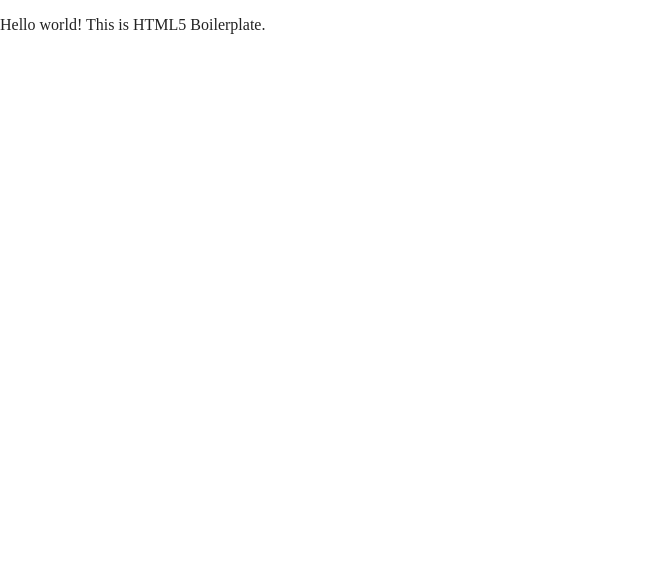
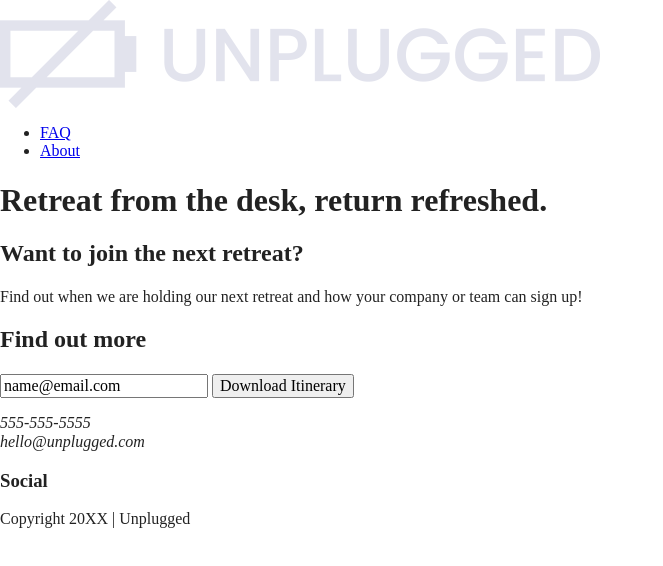
Before and after one commit to ejzavala/unplugged-site, a website built with Parcel: page index.html in a window 1280 px wide. Shown: the whole page, without its empty margins (0-663 px from the left). Built offline with nearby package versions, Linux system fonts and the light colour scheme.

Commit message:
added homepage header and footer

```diff
--- a/index.html
+++ b/index.html
@@ -3,7 +3,7 @@
 
 <head>
   <meta charset="utf-8">
-  <title></title>
+  <title> Unplugged Homepage</title>
   <meta name="description" content="">
   <meta name="viewport" content="width=device-width, initial-scale=1">
 
@@ -21,11 +21,76 @@
 
   <meta name="theme-color" content="#fafafa">
 </head>
-
+            <!-- page content starts here -->
 <body>
 
-  <!-- Add your site or application content here -->
-  <p>Hello world! This is HTML5 Boilerplate.</p>
+  <header>
+
+    <div class="content-wrapper">
+      <a href="#"><img src="img/unpluggedlogo.png" alt="unplugged logo"></a>
+      <div>
+        <nav>
+          <ul>
+            <li><a href="faq/index.html" target="_blank">FAQ</a></li>
+            <li><a href="about/index.html" target="_blank">About</a></li>
+          </ul>
+        </nav>
+      </div>
+    </div>
+
+  </header>
+
+  <main>
+
+    <section class="headline">
+      <div class="content-wrapper">
+        <h1>Retreat from the desk, return refreshed.</h1>
+      </div>
+    </section>
+
+    <aside class="signup-form">
+      <div class="content-wrapper">
+        <div class="form-description">
+          <h2>Want to join the next retreat?</h2>
+          <p>Find out when we are holding our next retreat and how your company or team can sign up!</p>
+
+        </div>
+        <div class="input-form">
+          <h2>Find out more</h2>
+          <input type="text" name="name" value="name@email.com">
+          <input type="button" value="Download Itinerary">
+        </div>
+      </div>
+    </aside>
+
+  </main>
+
+  <footer>
+
+    <div class="content-wrapper">
+      <div class="footer-content">
+        <address class="contact">
+          <p>555-555-5555 <br>
+          hello@unplugged.com</p>
+        </address>
+        <div class="social">
+          <h3>Social</h3>
+          <div class="social-icons">
+            <p><a href="https://www.facebook.com" target="_blank"></a></p>
+            <p><a href="https://www.twitter.com" target="_blank"></a></p>
+            <p><a href="https://www.instagram.com" target="_blank"></a></p>
+            <!-- other social links here -->
+          </div>
+        </div>
+      </div>
+    </div>
+    <div class="copyright">
+      <p> Copyright 20XX | Unplugged </p>
+    </div>
+  </footer>
+
+
+
   <script src="js/vendor/modernizr-3.11.2.min.js"></script>
   <script src="js/plugins.js"></script>
   <script src="js/main.js"></script>
```
Also changed, not shown: about/index.html (+52 -2 lines), faq/index.html (+50 -2 lines), img/rawpixel-800820-unsplash1.jpg (added), img/unpluggedlogo.png (added), 2 other files.
